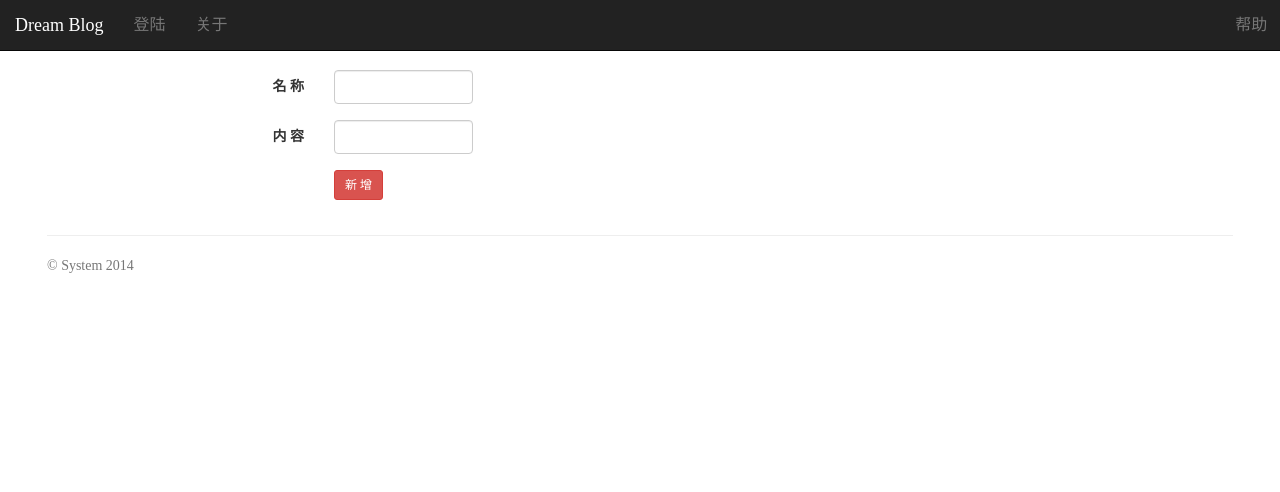
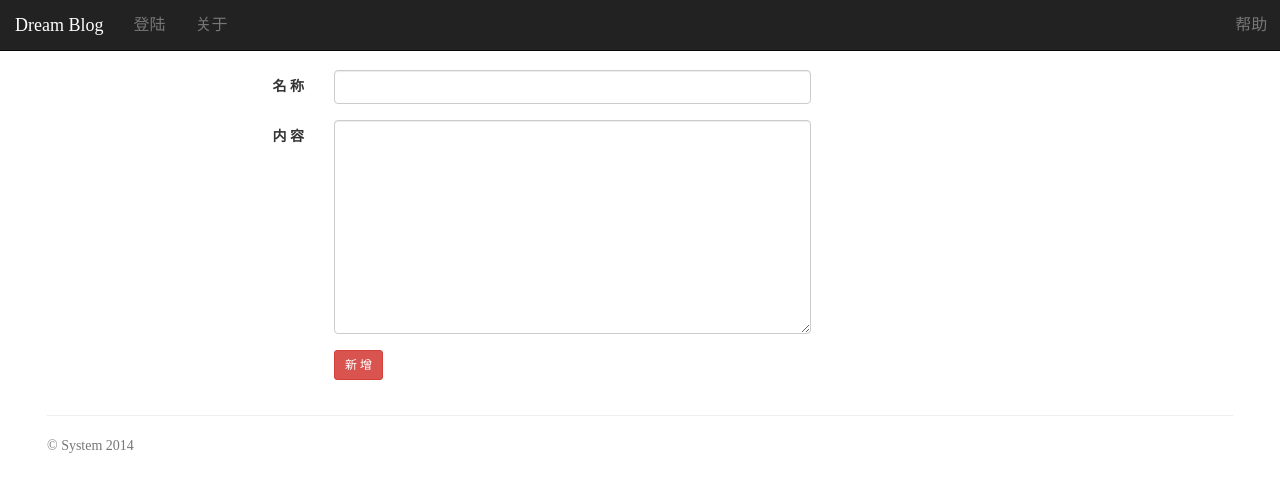
Before and after one commit to ExperimenterUestc/dreamweb, a Django app: template templates/BlogManage/blog.write.html in a window 1280 px wide. Shown: the top 492 px of the page. Run offline with Django 3.2, Linux system fonts and the light colour scheme; the template is opened without the code that fills it: values that come from a table or form of the project are taken from there, others are empty; parts of the project's set-up code (start-up, migrations or seed data) failed here and were passed over; some libraries are stand-ins or nearby versions.

Commit message:
change some style

```diff
--- a/BlogManage/forms.py
+++ b/BlogManage/forms.py
@@ -11,7 +11,7 @@ class ArticleForm(forms.ModelForm):
         # fields = ['name','text','author']
         widgets = {
             'name': forms.TextInput(attrs={'class':'form-control'}),
-            'text': forms.TextInput(attrs={'class': 'form-control'}),
+            'text': forms.Textarea(attrs={'class':'form-control'}),
         }
         exclude = ['author']
 
--- a/templates/BlogManage/blog.read.html
+++ b/templates/BlogManage/blog.read.html
@@ -15,8 +15,10 @@
             <p class="info">{{ article.mod_date }}  |  by <span><a href="#"  rel="author">{{ article.author.nickname }}</a></span>  |  <a href="#"  rel="category">updates</a></p>
             <div class="time"><p>Jun<br><span>16</span></p></div>
             <p><img src="/static/images/user1/caffee-break-final-510x150.jpg" height="150" width="510"></p>
-            <div class="entry">
+            <div class="entry" >
+                <font size="2">
                 {{ article.text }}
+                </font>
             </div>
         <div class="clear"></div>
         <p class="bottom_info"><a href="#" >1 Comment »</a></p>
--- a/templates/BlogManage/blog.write.html
+++ b/templates/BlogManage/blog.write.html
@@ -11,7 +11,7 @@
         {% for item in form %}
             <div class="form-group">
                 <label class="control-label col-md-1">{{item.label}}</label>
-                <div class="col-md-2">
+                <div class="col-md-6">
                     {{item}}
                 </div>
                 <div class="col-md-offset-1 col-md-10">
```
Also changed, not shown: db.sqlite3.
